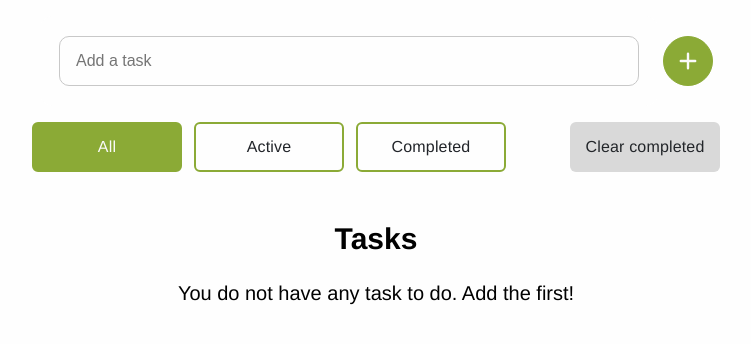
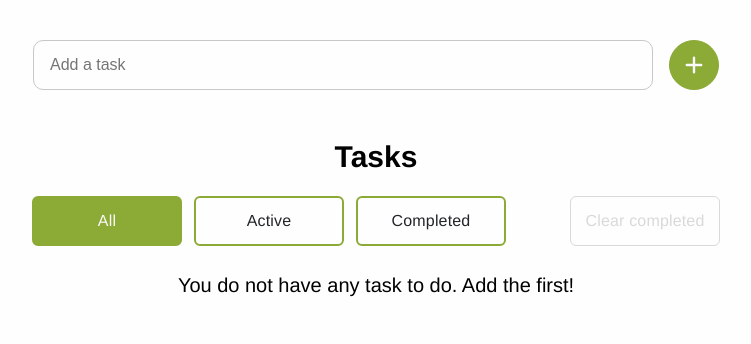
Before and after one commit to anenkosofi/scaling-enigma, a React (Create React App) app: page / in a window 1280 px wide. Shown: the top 344 px of the page, without its empty margins (264-1015 px from the left). Built offline with nearby package versions, Linux system fonts and the light colour scheme.

Commit message:
refactor: add messages

```diff
--- a/package.json
+++ b/package.json
@@ -12,6 +12,7 @@
     "prop-types": "^15.8.1",
     "react": "^18.2.0",
     "react-dom": "^18.2.0",
+    "react-hot-toast": "^2.4.1",
     "react-icons": "^4.8.0",
     "react-redux": "^8.0.5",
     "react-scripts": "5.0.1",
--- a/src/components/App.jsx
+++ b/src/components/App.jsx
@@ -1,12 +1,10 @@
 import { TodoForm } from './TodoForm';
-import { StatusFilter } from './StatusFilter';
 import { TodoList } from './TodoList';
 
 export const App = () => {
   return (
     <>
       <TodoForm />
-      <StatusFilter />
       <TodoList />
     </>
   );
--- a/src/components/StatusFilter/StatusFilter.scss
+++ b/src/components/StatusFilter/StatusFilter.scss
@@ -1,38 +1,4 @@
-@import '../../styles/shared.scss';
-
-.wrapper {
-  display: flex;
-  justify-content: center;
-  gap: 64px;
-}
-
 .filters-wrapper {
   display: flex;
   gap: 12px;
 }
-
-.clear-button {
-  @extend %button;
-  min-width: 150px;
-  min-height: 50px;
-
-  font-family: inherit;
-  font-size: 16px;
-  line-height: 1.2;
-  letter-spacing: 0.01em;
-
-  color: $tertiary-black;
-  background-color: $secondary-grey;
-
-  border: 1px solid transparent;
-  border-radius: 6px;
-
-  transition: background-color 250ms $timing-function,
-    border-color 250ms $timing-function;
-
-  &:hover {
-    background-color: transparent;
-
-    border-color: $tertiary-black;
-  }
-}
--- a/src/components/StatusFilter/index.jsx
+++ b/src/components/StatusFilter/index.jsx
@@ -3,8 +3,6 @@ import { useSelector, useDispatch } from 'react-redux';
 import { statusFilters } from '../../redux/filters/constants';
 import { setStatusFilter } from '../../redux/filters/actions';
 import { getStatusFilter } from '../../redux/filters/selectors';
-import { clearCompleted } from '../../redux/todos/actions';
-import { Container } from '../Container';
 import { Button } from '../Button';
 
 import './StatusFilter.scss';
@@ -16,11 +14,7 @@ export const StatusFilter = () => {
 
   const filterChangeHandler = filter => dispatch(setStatusFilter(filter));
 
-  const clearCompletedHandler = () => dispatch(clearCompleted());
-
   return (
-    <Container>
-      <div className="wrapper">
     <div className="filters-wrapper">
       {buttons.map((button, index) => (
         <Button
@@ -32,14 +26,5 @@ export const StatusFilter = () => {
         </Button>
       ))}
     </div>
-        <button
-          type="button"
-          className="clear-button"
-          onClick={clearCompletedHandler}
-        >
-          Clear completed
-        </button>
-      </div>
-    </Container>
   );
 };
--- a/src/components/TodoForm/TodoForm.scss
+++ b/src/components/TodoForm/TodoForm.scss
@@ -1,7 +1,6 @@
 @import '../../styles/shared.scss';
 
 .todo-form {
-  padding: 20px;
   width: 50%;
 
   background-color: $dark-white;
@@ -9,14 +8,14 @@
   border-radius: 15px;
 
   &__section {
-    padding: 16px 0;
+    padding: 40px 0 16px;
   }
 
   &__container {
     display: flex;
     justify-content: center;
     align-items: center;
-    gap: 4px;
+    gap: 16px;
   }
 
   &__field {
--- a/src/components/TodoList/TodoList.scss
+++ b/src/components/TodoList/TodoList.scss
@@ -10,7 +10,7 @@
   margin: 0 auto;
 
   &__section {
-    padding: 48px 0;
+    padding: 32px 0;
   }
 
   &__title {
@@ -21,7 +21,50 @@
     text-align: center;
   }
 
+  &__button-wrapper {
+    display: flex;
+    justify-content: center;
+    gap: 64px;
+
+    margin-bottom: 24px;
+  }
+
   &__notification {
     text-align: center;
   }
 }
+
+.clear-button {
+  @extend %button;
+  min-width: 150px;
+  min-height: 50px;
+
+  font-family: inherit;
+  font-size: 16px;
+  line-height: 1.2;
+  letter-spacing: 0.01em;
+
+  color: $tertiary-black;
+  background-color: $secondary-grey;
+
+  border: 1px solid transparent;
+  border-radius: 6px;
+
+  transition: background-color 250ms $timing-function,
+    border-color 250ms $timing-function;
+
+  &:hover:not(:disabled) {
+    background-color: transparent;
+
+    border-color: $tertiary-black;
+  }
+
+  &:disabled {
+    color: $secondary-grey;
+    background-color: transparent;
+
+    border-color: $secondary-grey;
+
+    cursor: default;
+  }
+}
--- a/src/components/TodoList/index.jsx
+++ b/src/components/TodoList/index.jsx
@@ -1,9 +1,13 @@
-import { useSelector } from 'react-redux';
+import { useState, useEffect } from 'react';
+import { useSelector, useDispatch } from 'react-redux';
+import toast, { Toaster } from 'react-hot-toast';
 
 import { getTodos } from '../../redux/todos/selectors';
 import { getStatusFilter } from '../../redux/filters/selectors';
 import { statusFilters } from '../../redux/filters/constants';
+import { clearCompleted } from '../../redux/todos/actions';
 import { Container } from '../Container';
+import { StatusFilter } from '../StatusFilter';
 import { TodoItem } from '../TodoItem';
 
 import './TodoList.scss';
@@ -22,24 +26,69 @@ const getVisibleTodos = (todos, statusFilter) => {
 };
 
 export const TodoList = () => {
+  const [message, setMessage] = useState(
+    'You do not have any task to do. Add the first!'
+  );
+  const dispatch = useDispatch();
   const todos = useSelector(getTodos);
   const statusFilter = useSelector(getStatusFilter);
   const visibleTodos = getVisibleTodos(todos, statusFilter);
+  const areAnyTasksCompleted = todos.some(todo => todo.completed);
+
+  const clearCompletedHandler = () => {
+    dispatch(clearCompleted());
+    toast.success('All completed tasks have been deleted!', {
+      style: {
+        fontSize: 16,
+        color: '#23262a',
+      },
+      iconTheme: {
+        primary: '#8baa36',
+        secondary: '#fafafa',
+      },
+    });
+  };
+
+  useEffect(() => {
+    const setNotification = () => {
+      switch (statusFilter) {
+        case statusFilters.active:
+          return setMessage('You do not have active tasks at the moment.');
+
+        case statusFilters.completed:
+          return setMessage('You do not have completed tasks at the moment.');
+
+        default:
+          return setMessage('You do not have any task to do. Add the first!');
+      }
+    };
+    setNotification();
+  }, [statusFilter]);
 
   return (
     <section className="todo-list__section">
+      <Toaster />
       <Container>
         <h1 className="todo-list__title">Tasks</h1>
-        {todos.length ? (
+        <div className="todo-list__button-wrapper">
+          <StatusFilter />
+          <button
+            type="button"
+            disabled={!areAnyTasksCompleted}
+            className="clear-button"
+            onClick={clearCompletedHandler}
+          >
+            Clear completed
+          </button>
+        </div>
+        {visibleTodos.length ? (
           <ul className="todo-list">
             {visibleTodos.map(todo => (
               <TodoItem key={todo.id} item={todo} />
             ))}
           </ul>
         ) : (
-          <p className="todo-list__notification">
-            You do not have any task to do. Add the first!
-          </p>
+          <p className="todo-list__notification">{message}</p>
         )}
       </Container>
     </section>
```
Also changed, not shown: 1 other file (tests, documents, lock files or other folders). Lines whose indentation alone changed are shown as unchanged.
